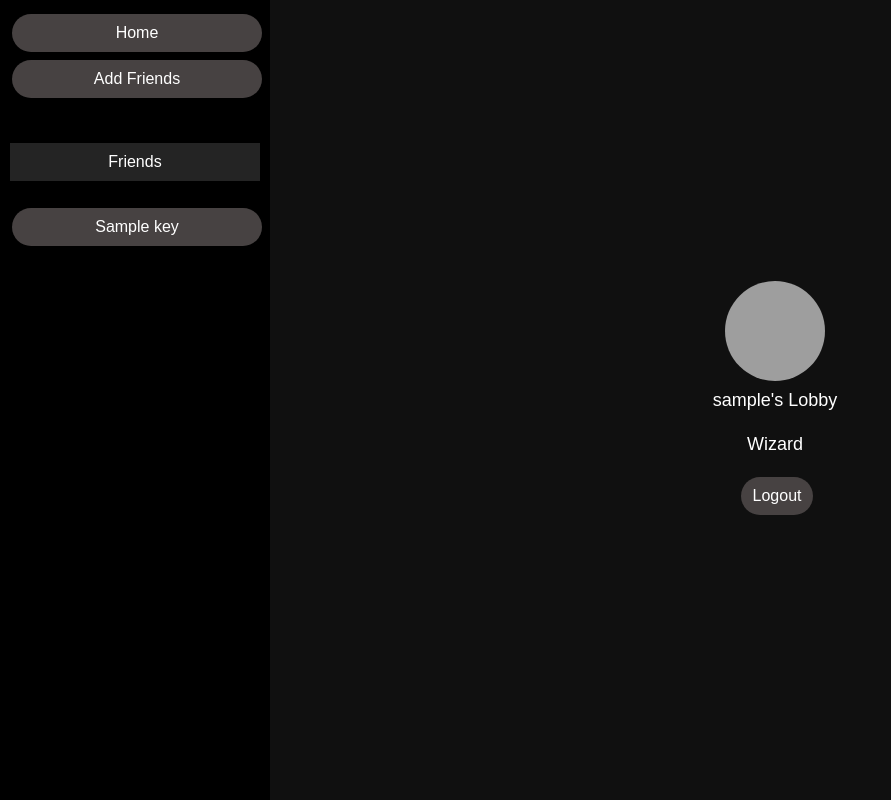
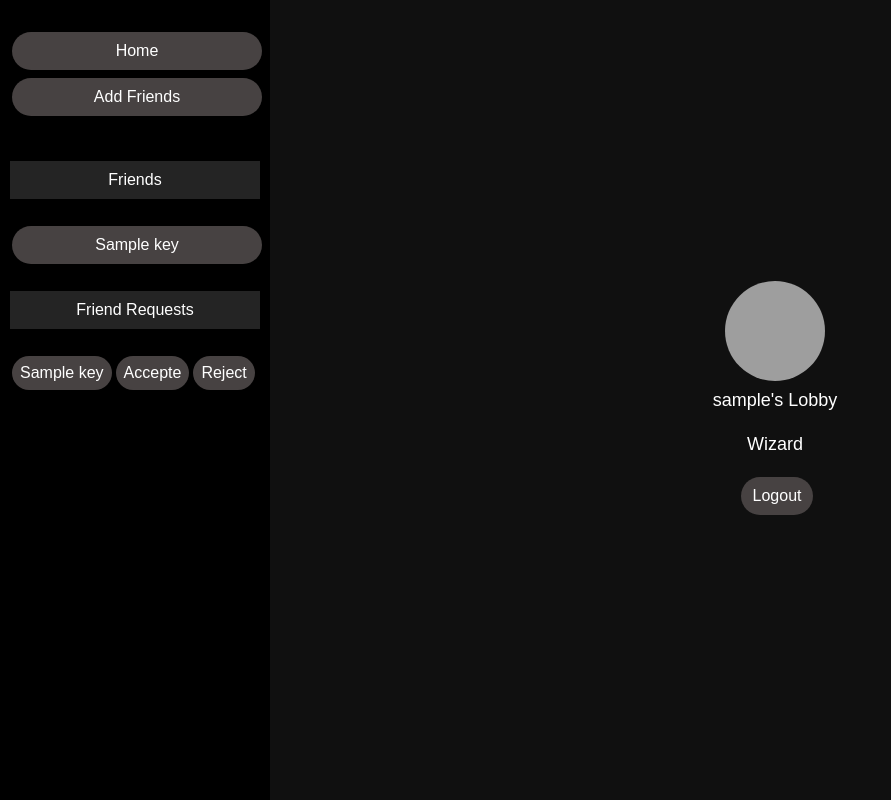
Before and after one commit to sarthakshah65/chat_b, a Django app: template templates/friends.html in a window 1280 px wide. Shown: the whole page, without its empty margins (0-891 px from the left). Run offline with Django 5.2, Linux system fonts and the light colour scheme; a user stored in the database is signed in; tables that the repository leaves empty hold one stand-in row (values such as "Sample post"); the template is opened without the code that fills it: most values are stand-ins (such as "Sample title", 1, 10 or a date in 2020); grey boxes are pictures that could not be loaded.

Commit message:
Friend list feature update
Adde feature to send friend request and accept request

```diff
--- a/main/admin.py
+++ b/main/admin.py
@@ -1,8 +1,9 @@
 from django.contrib import admin
-from .models import FriendsList,chatRoom,Messages
+from .models import FriendsList,chatRoom,Messages,RequestList
 # Register your models here.
 
 
 admin.site.register(chatRoom)
 admin.site.register(Messages)
 admin.site.register(FriendsList)
+admin.site.register(RequestList)
--- a/main/models.py
+++ b/main/models.py
@@ -25,3 +25,7 @@ class Messages(models.Model):
 class FriendsList(models.Model):
     author=models.ForeignKey(User,on_delete=models.CASCADE)
     Friends_List=models.TextField(null=True)
+
+class RequestList(models.Model):
+    author=models.ForeignKey(User,on_delete=models.CASCADE)
+    Friend_Request_List=models.TextField(null=True)
--- a/main/urls.py
+++ b/main/urls.py
@@ -9,5 +9,7 @@ urlpatterns=[
     path('chatRooms/<str:room_id>',views.chat_rooms,name='chat_rooms'),
     path('logout',views.logout,name='logout'),
     path('friends',views.friends,name='friends'),
-    path('friends/add_friend',views.add_friend)
+    path('friends/send_request',views.send_friend_request),
+    path('friends/add_friend/<str:user>',views.add_friend,name="add_f"),
+    path('friends/reject_request/<str:asked_user>',views.remove_from_list,name="reject_r")
 ]
--- a/static/css/lobby.css
+++ b/static/css/lobby.css
@@ -88,3 +88,27 @@ body {
     background-color: white;
     color: black;
 }
+
+.abcd{
+    background-color:rgb(71, 66, 66);
+    border: none;
+    color: white;
+    padding: 8px;
+    text-align: center;
+    text-decoration: none;
+    display: inline-block;
+    font-size: 16px;
+    margin: 4px 2px;
+    cursor: pointer;
+
+    border-radius: 50px;
+}
+.abcd:hover{
+    background-color: white;
+    color: black;
+}
+
+.request{
+    display: flex;
+
+}
--- a/templates/friends.html
+++ b/templates/friends.html
@@ -11,8 +11,9 @@
     <div class="container">
 
         <div class="sidebar">
+            <br>
             <a href="/"><button class="button">Home</button></a>
-            <a href="/friends/add_friend"><button class="button" style="width: 100% ;">Add Friends</button></a>
+            <a href="/friends/send_request"><button class="button" style="width: 100% ;">Add Friends</button></a>
             <br>
             <br>
 
@@ -20,9 +21,20 @@
             <div class="character-heading" style="background-color: rgb(36, 36, 36);" >Friends</div>
             <br>
 
+
             {% for key,value in friend_list.items %}
            <a href="chatRooms/{{value}}"> <button class='button'>{{ key }}</button></a>
            {% endfor %}
+           <br>
+           <div class="character-heading" style="background-color: rgb(36, 36, 36);" >Friend Requests</div>
+           <br>
+           {% for key,value in request_list.items %}
+           <div class="request">
+          <button class="abcd">{{ key }} </button>
+          <a href="friends/add_friend/{{ key }}"> <button class="abcd">Accepte </button> </a>
+          <a href="friends/reject_request/{{ key }}"> <button class="abcd">Reject </button> </a>
+        </div>
+          {% endfor %}
         </div>
 
         <div class="details">
```
Also changed, not shown: main/views.py (+74 -16 lines), static/css/add.css (added, +40 -0 lines), templates/add_friend.html (+11 -3 lines), main/migrations/0004_requestlist.py (added), main/migrations/0005_rename_friends_list_requestlist_friend_request_list.py (added).
